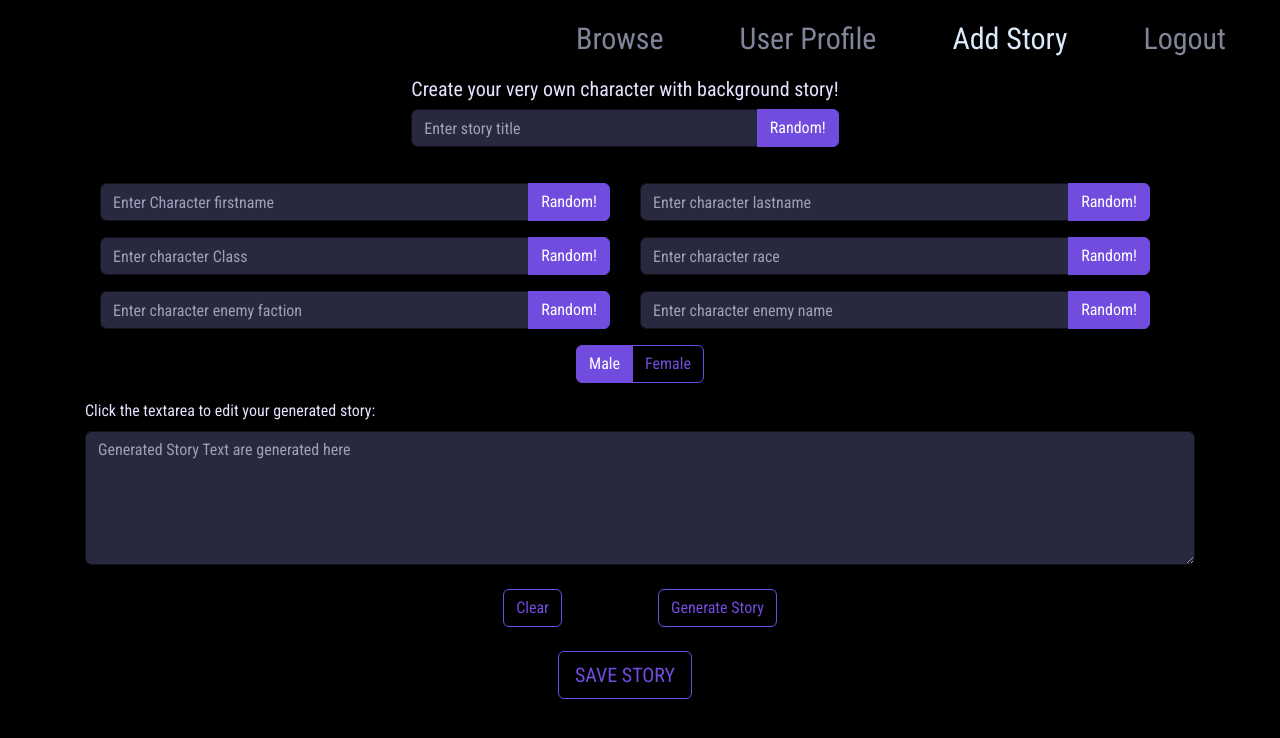
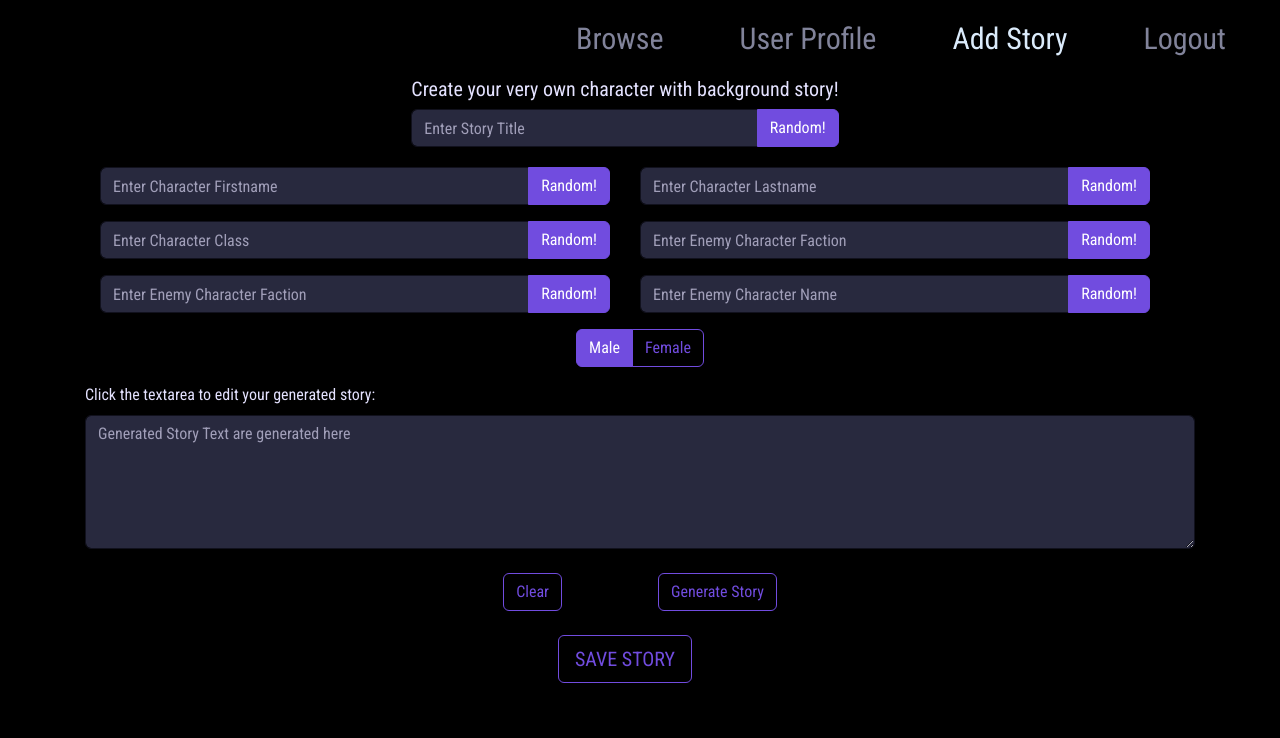
Before and after one commit to nimbly-dev/storybot, a React (Create React App) app in the folder frontend/: page /addstory in a window 1280 px wide. Shown: the top 738 px of the page. Built offline with nearby package versions, Linux system fonts and the light colour scheme; sample sign-in values are in the browser's storage.

Commit message:
Migrated all jsx tags to react-bootstrap

```diff
--- a/frontend/src/components/@forms/InputForAddStory.jsx
+++ /dev/null
@@ -1,29 +0,0 @@
-
-
-const InputForAddStory = (
-    {
-        placeholder,
-        value,
-        setter,
-        randomGen
-    }
-)=>{
-    return(
-        <div class="input-group mb-3">
-            <input
-                type="text"
-                value={value}
-                onChange={e=>setter(e.currentTarget.value)}
-                className="form-control"
-                placeholder={placeholder}/>
-            <div className="input-group-append">
-                <button
-                onClick={()=>randomGen(setter)}
-                className="btn btn-primary"
-                type="button">Random!</button>
-            </div>
-        </div>
-    )
-}
-
-export default InputForAddStory
--- a/frontend/src/components/@forms/InputNameForAddStory.jsx
+++ /dev/null
@@ -1,29 +0,0 @@
-
-
-const InputNameForAddStory = ({
-        placeholder,
-        value,
-        setter,
-        randomGen
-})=>{
-    return(
-        <div class="input-group mb-3">
-            <input
-                type="text"
-                className="form-control"
-                name="characterFirstName"
-                value={value}
-                onChange={e=>setter(e.currentTarget.value)}
-                placeholder={placeholder}
-            />
-            <div className="input-group-append">
-                <button
-                className="btn btn-primary"
-                onClick={randomGen(setter)}
-                type="button">Random!</button>
-            </div>
-        </div>
-    )
-}
-
-export default InputNameForAddStory
--- a/frontend/src/components/AddStory.jsx
+++ b/frontend/src/components/AddStory.jsx
@@ -3,15 +3,18 @@ import { useState} from "react"
 
 //Import created components
 import Navigation from "./@navigation/Navigation";
-import InputNameForAddStory from "./@forms/InputNameForAddStory";
-import InputForAddStory from "./@forms/InputForAddStory";
 import TextAreaForAddStory from "./@forms/TextAreaForAddStory";
 import ErrorText from "./@error_text/ErrorText";
 
 //Import third party libraroes
 import {
     ButtonGroup,
+    Col,
+    Form,
+    InputGroup,
+    Row,
     ToggleButton,
+    Button
 } from 'react-bootstrap';
 
 
@@ -26,8 +29,6 @@ import { axiosGenFaction } from "./@random_gen/FactionGen"
 import { axiosGenerateBackgroundStory } from "./@random_gen/StoryGen";
 import { axiosTitleGen} from "./@random_gen/TitleGen"
 import { axiosSaveBackgroundStory } from "./@methods/BackgroundStory";
-
-//Import third party libraries
 
 const AddStory = ()=>{
 
@@ -262,81 +263,159 @@ const AddStory = ()=>{
         <main>
             <Navigation currentPage={'Add Story'}/>
             <section className='container'>
-                <div className='row container d-flex justify-content-center'>
-                    <div className='col-md-auto'>
+                <Row className='container d-flex justify-content-center'>
+                    <Col md='auto'>
                         <h5>Create your very own character with background story!</h5>
-                            <div className="input-group mb-1">
-                                <InputForAddStory
+                        <InputGroup className='mb-1'>
+                            <Form.Control
+                                type="text"
+                                name="characterFirstName"
                                 value={characterStoryTitle}
-                                    placeholder="Enter story title"
-                                    randomGen={axiosTitleGen}
-                                    setter={setCharacterStoryTitle}
+                                onChange={e=>setCharacterStoryTitle(e.currentTarget.value)}
+                                placeholder={"Enter Story Title"}
                             />
-                        </div>
-                    </div>
-                </div>
-                <div className='row container d-flex justify-content-between mt-3'>
-                        <div className='col-md-6 column'>
+                            <InputGroup.Append>
+                                <Button
+                                    className="btn btn-primary"
+                                    onClick={()=>axiosTitleGen(setCharacterStoryTitle)}
+                                    type="button"
+                                >
+                                    Random!
+                                </Button>
+                            </InputGroup.Append>
+                        </InputGroup>
+                    </Col>
+                </Row>
+                <Row className='container d-flex justify-content-between mt-3'>
+                        <Col md='6' className='column'>
                             {/*FOR CHARACTER FIRSTNAME*/}
-                            <InputNameForAddStory
-                                placeholder="Enter Character firstname"
+                            <InputGroup className='mb-3'>
+                                <Form.Control
+                                    type="text"
+                                    name="characterFirstName"
                                     value={characterFirstName}
-                                setter={setCharacterFirstName}
-                                randomGen={handleOnclickRandomFirstname}
+                                    onChange={e=>setCharacterFirstName(e.currentTarget.value)}
+                                    placeholder={"Enter Character Firstname"}
                                 />
+                                <InputGroup.Append>
+                                    <Button
+                                        className="btn btn-primary"
+                                        onClick={handleOnclickRandomFirstname(setCharacterFirstName)}
+                                        type="button"
+                                    >
+                                        Random!
+                                    </Button>
+                                </InputGroup.Append>
+                            </InputGroup>
+
                             {/*FOR CHARACTER CLASS*/}
-                            <InputForAddStory
-                                placeholder="Enter character Class"
+                            <InputGroup className='mb-3'>
+                                <Form.Control
+                                    type="text"
+                                    name="characterFirstName"
                                     value={characterClass}
-                                setter={setCharacterClass}
-                                randomGen={axiosGenerateClass}
+                                    onChange={e=>setCharacterClass(e.currentTarget.value)}
+                                    placeholder={"Enter Character Class"}
                                 />
+                                <InputGroup.Append>
+                                    <Button
+                                        className="btn btn-primary"
+                                        onClick={()=>axiosGenerateClass(setCharacterClass)}
+                                        type="button"
+                                    >
+                                        Random!
+                                    </Button>
+                                </InputGroup.Append>
+                            </InputGroup>
+
+
                             {/*FOR CHARACTER ENEMY FACTION*/}
-                            <InputForAddStory
-                                placeholder="Enter character enemy faction"
+                            <InputGroup className='mb-3'>
+                                <Form.Control
+                                    type="text"
+                                    className="form-control"
+                                    name="characterFirstName"
                                     value={characterEnemyFaction}
-                                setter={setCharacterEnemyFaction}
-                                randomGen={axiosGenFaction}
+                                    onChange={e=>setCharacterEnemyFaction(e.currentTarget.value)}
+                                    placeholder={"Enter Enemy Character Faction"}
                                 />
-                        </div>
+                                <InputGroup.Append>
+                                    <Button
+                                        className="btn btn-primary"
+                                        onClick={()=>axiosGenFaction(setCharacterEnemyFaction)}
+                                        type="button"
+                                    >
+                                        Random!
+                                    </Button>
+                                </InputGroup.Append>
+                            </InputGroup>
 
-                        <div className='col-md-6 column'>
+                        </Col>
+
+                        <Col md='6' className='column'>
                             {/*FOR CHARACTER LAST NAME*/}
-                            <InputNameForAddStory
-                                placeholder="Enter character lastname"
+                            <InputGroup className='mb-3'>
+                                <Form.Control
+                                    type="text"
+                                    name="characterFirstName"
                                     value={characterLastName}
-                                setter={setCharacterLastName}
-                                randomGen={handleOnClickRandomLastname}
+                                    onChange={e=>setCharacterLastName(e.currentTarget.value)}
+                                    placeholder={"Enter Character Lastname"}
                                 />
+                                <InputGroup.Append>
+                                    <Button
+                                        className="btn btn-primary"
+                                        onClick={handleOnClickRandomLastname(setCharacterLastName)}
+                                        type="button"
+                                    >
+                                        Random!
+                                    </Button>
+                                </InputGroup.Append>
+                            </InputGroup>
 
                             {/*FOR CHARACTER RACE*/}
-                            <InputForAddStory
-                                placeholder="Enter character race"
+                            <InputGroup className='mb-3'>
+                                <Form.Control
+                                    type="text"
+                                    className="form-control"
+                                    name="characterFirstName"
                                     value={characterRace}
-                                setter={setCharacterRace}
-                                randomGen={generateRandomRace}
+                                    onChange={e=>setCharacterRace(e.currentTarget.value)}
+                                    placeholder={"Enter Enemy Character Faction"}
                                 />
+                                <InputGroup.Append>
+                                    <Button
+                                        className="btn btn-primary"
+                                        onClick={()=>generateRandomRace(setCharacterRace)}
+                                        type="button"
+                                    >
+                                        Random!
+                                    </Button>
+                                </InputGroup.Append>
+                            </InputGroup>
 
                             {/*FOR CHARACTER ENEMY NAME*/}
-                            <div className="input-group mb-3">
-                                <input
+                            <InputGroup className='mb-3'>
+                                <Form.Control
                                     type="text"
-                                    className="form-control"
-                                    placeholder="Enter character enemy name"
+                                    name="characterFirstName"
                                     value={characterEnemyFullName}
-                                    onChange={e=>setCharacterEnemyFullName(e.currentTarget.value)}
+                                    onChange={e=>setCharacterLastName(e.currentTarget.value)}
+                                    placeholder={"Enter Enemy Character Name"}
                                 />
-                                <div className="input-group-append">
-                                    <button
+                                <InputGroup.Append>
+                                    <Button
                                         className="btn btn-primary"
+                                        onClick={()=>handleOnClickEnemyName(setCharacterEnemyFirstName,setCharacterEnemyLastName)}
                                         type="button"
-                                        onClick={()=>handleOnClickEnemyName(setCharacterEnemyFirstName, setCharacterEnemyLastName)}
-                                        >Random!
-                                    </button>
-                                </div>
-                            </div>
-                        </div>
-                </div>
+                                    >
+                                        Random!
+                                    </Button>
+                                </InputGroup.Append>
+                            </InputGroup>
+
+                        </Col>
+                </Row>
 
                 <div className='row d-flex justify-content-center'>
                     <div className='col-md-auto'>
@@ -371,30 +450,34 @@ const AddStory = ()=>{
 
                 <div className='row mt-2 d-flex justify-content-center'>
                     <div className='col-md-auto'>
-                        <button
-                            className="btn btn-outline-primary mr-5"
+                        <Button
+                            variant='outline-primary'
+                            className="mr-5"
                             onClick={handleOnClickClearInputs}
                         >
                             Clear
-                        </button>
-                        <button
-                            className="btn btn-outline-primary ml-5"
+                        </Button>
+                        <Button
+                            variant='outline-primary'
+                            className="ml-5"
                             onClick={handleOnClickGenerateStory}
                         >
                                 Generate Story
-                        </button>
+                        </Button>
                     </div>
                 </div>
 
                 <div className='row mt-4 d-flex justify-content-center w-100'>
                     <div className='col-md-auto '>
                         <ErrorText errorText={"PLEASE FILL OUT ALL THE INPUTS"} hasErrors={hasErrors}/>
-                        <button
-                            className="btn btn-outline-primary btn-lg btn-block"
+                        <Button
+                            block
+                            size='lg'
+                            variant='outline-primary'
                             onClick={handleOnClickRegister}
                         >
                             SAVE STORY
-                        </button>
+                        </Button>
                     </div>
                 </div>
             </section>
```
Also changed, not shown: frontend/src/components/@forms/InputForViewStory.jsx (deleted, +0 -23 lines), frontend/src/components/UserProfile.jsx (+8 -10 lines), frontend/src/components/ViewStory.jsx (+48 -39 lines). Lines whose indentation alone changed are shown as unchanged.
